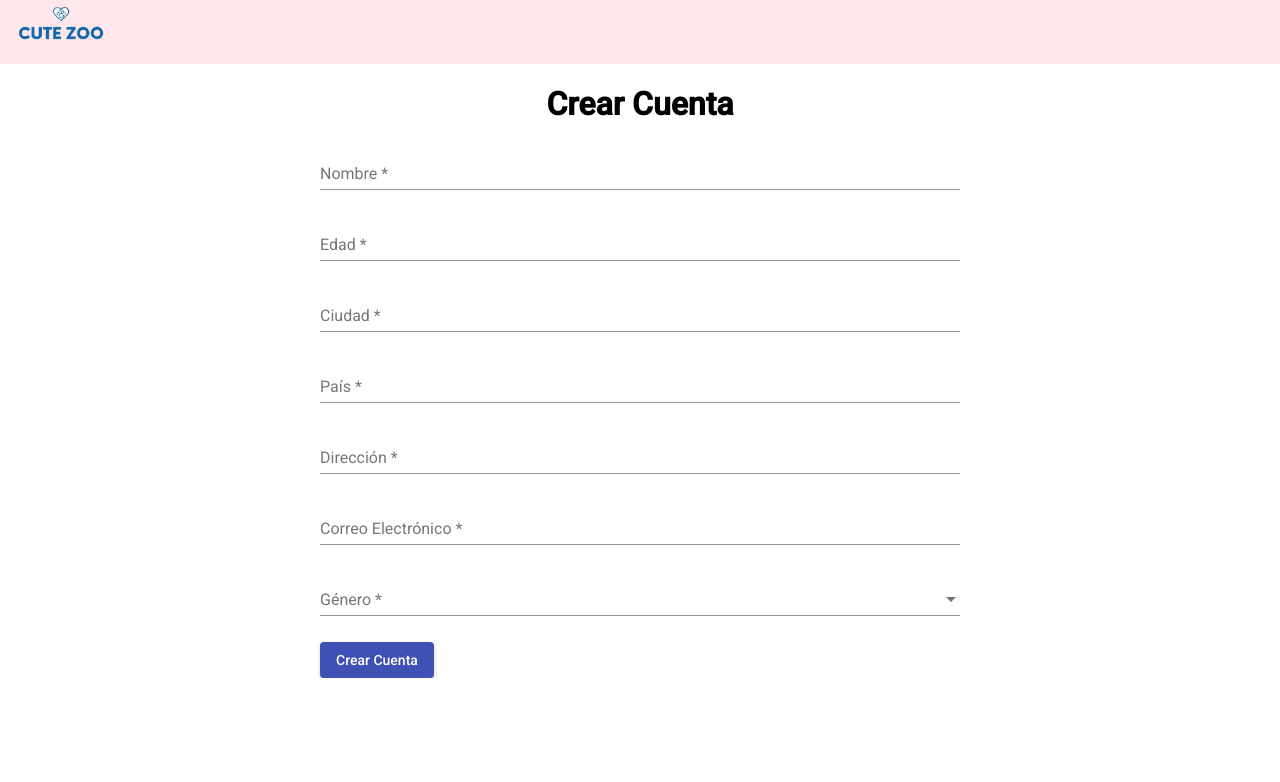
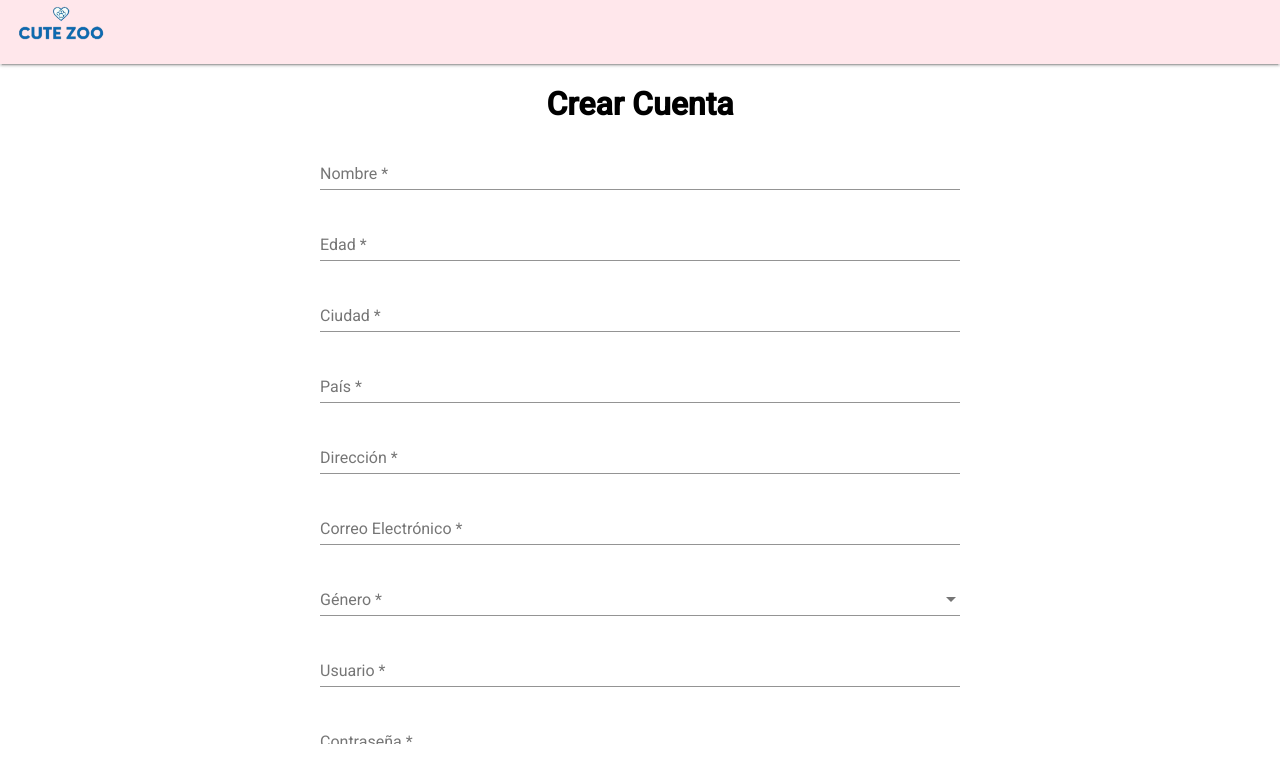
Before and after one commit to lmvasquezg/CuteZoo, an Angular app in the folder gui/CuteZoo/: page /signUp in a window 1280 px wide. Shown: the top 782 px of the page. Built offline with nearby package versions, Linux system fonts and the light colour scheme.

Commit message:
Añadiendo usuario y contraseña

```diff
--- a/gui/CuteZoo/src/app/app.component.html
+++ b/gui/CuteZoo/src/app/app.component.html
@@ -1,4 +1,4 @@
-<mat-toolbar style="background-color: rgb(255, 231, 235);">
+<mat-toolbar style="background-color: rgb(255, 231, 235);" [class.mat-elevation-z2]="true">
 
   <a routerLink="/home"><img width="90" src="/assets/cuteZoo.png"></a>
 
--- a/gui/CuteZoo/src/app/app.module.ts
+++ b/gui/CuteZoo/src/app/app.module.ts
@@ -15,6 +15,7 @@ import { MatSelectModule } from '@angular/material/select';
 import { FormsModule, ReactiveFormsModule } from '@angular/forms';
 import { MatDatepickerModule } from '@angular/material/datepicker';
 import { MatNativeDateModule } from '@angular/material/core';
+import { MatSnackBarModule } from '@angular/material/snack-bar';
 
 import { HomeComponent } from './home/home.component';
 import { SignUpComponent } from './sign-up/sign-up.component';
@@ -39,7 +40,8 @@ import { SignUpComponent } from './sign-up/sign-up.component';
     ReactiveFormsModule,
     MatNativeDateModule,
     MatDatepickerModule,
-    MatSelectModule
+    MatSelectModule,
+    MatSnackBarModule
   ],
     providers: [],
   bootstrap: [AppComponent]
--- a/gui/CuteZoo/src/app/sign-up/sign-up.component.html
+++ b/gui/CuteZoo/src/app/sign-up/sign-up.component.html
@@ -37,7 +37,7 @@
         <mat-form-field>
             <mat-label>Género</mat-label>
             <mat-select [formControl]="gender_control" [(value)]=gender required>
-                <mat-option>--</mat-option>
+                <mat-option>--Seleccione una opción--</mat-option>
                 <mat-option *ngFor="let gender of genderOptions" [value]="gender">
                     {{ gender }}
                 </mat-option>
@@ -45,6 +45,16 @@
             <mat-error *ngIf="gender_control.invalid">{{getErrorMessage("gender")}}</mat-error>
         </mat-form-field>
 
+        <mat-form-field>
+            <input matInput id="username" placeholder="Usuario" [formControl]="user_control" required>
+            <mat-error *ngIf="user_control">{{getErrorMessage("user")}}</mat-error>
+        </mat-form-field>
+
+        <mat-form-field>
+            <input matInput id="password" placeholder="Contraseña" type="password" [formControl]="psw_control" required>
+            <mat-error *ngIf="psw_control.invalid">{{getErrorMessage("password")}}</mat-error>
+        </mat-form-field>
+
         <button mat-raised-button color="primary" style="width: min-content;" (click)="createUser();">Crear Cuenta</button>
 
     </div>
--- a/gui/CuteZoo/src/app/sign-up/sign-up.component.ts
+++ b/gui/CuteZoo/src/app/sign-up/sign-up.component.ts
@@ -2,6 +2,8 @@ import { Component, OnInit } from '@angular/core';
 
 import {FormControl, Validators} from '@angular/forms';
 import { UserService } from '../user.service';
+import {MatSnackBar} from '@angular/material/snack-bar';
+
 
 @Component({
   selector: 'app-sign-up',
@@ -10,7 +12,7 @@ import { UserService } from '../user.service';
 })
 export class SignUpComponent implements OnInit {
 
-  constructor(private user: UserService) { }
+  constructor(private user: UserService, private _snackBar: MatSnackBar) { }
 
   ngOnInit() {
   }
@@ -28,7 +30,8 @@ export class SignUpComponent implements OnInit {
   address_control = new FormControl('', [Validators.required]);
   email_control = new FormControl('', [Validators.required, Validators.email]);
   gender_control = new FormControl('', [Validators.required]);
-
+  user_control = new FormControl('', [Validators.required]);
+  psw_control = new FormControl('', [Validators.required]);
 
   name;
   age;
@@ -37,6 +40,8 @@ export class SignUpComponent implements OnInit {
   address;
   email;
   gender;
+  username;
+  password;
 
   getErrorMessage(type: string) {
     switch(type) {
@@ -63,18 +68,38 @@ export class SignUpComponent implements OnInit {
                '';
         break;
       case "gender":
-        return this.gender_control.hasError('required') ? 'Por favor seleccione un opción' : '';
+        return this.gender_control.hasError('required') ? 'Por favor seleccione una opción' : '';
+        break;
+      case "user":
+        return this.user_control.hasError('required') ? 'Por favor seleccione un nombre de usuario' : '';
+        break;
+      case "password":
+        return this.psw_control.hasError('required') ? 'Por favor ingrese una contraseña' : '';
         break;
     }
   }
 
   createUser() {
+    if (this.name_control.invalid || this.age_control.invalid || this.city_control.invalid || this.country_control.invalid || this.address_control.invalid || this.email_control.invalid || this.gender_control.invalid || this.user_control.invalid || this.psw_control.invalid) {
+      if (this.age_control.hasError('min')) {
+        this.openSnackBar("Ingrese una edad valida", "Ok");
+      }
+      else if (this.email_control.hasError('email')) {
+        this.openSnackBar("Ingrese un correo electrónico valido", "Ok")
+      }
+      else{
+        this.openSnackBar("Ingrese todos los datos", "Ok");
+      }
+    }
+    else{
       this.name = (document.getElementById('name') as HTMLInputElement).value;
       this.age = (document.getElementById('age') as HTMLInputElement).value;
       this.city = (document.getElementById('city') as HTMLInputElement).value;
       this.country = (document.getElementById('country') as HTMLInputElement).value;
       this.address = (document.getElementById('address') as HTMLInputElement).value;
       this.email = (document.getElementById('email')as HTMLInputElement).value;
+      this.username = (document.getElementById('username') as HTMLInputElement).value;
+      this.password = (document.getElementById('password') as HTMLInputElement).value;
 
       this.user.name = this.name;
       this.user.age = this.age;
@@ -83,7 +108,14 @@ export class SignUpComponent implements OnInit {
       this.user.address = this.address;
       this.user.email = this.email;
       this.user.gender = this.gender;
-
-    console.log(this.user);
+      this.user.username = this.username;
+      this.user.password = this.password;
     }
   }
+
+  openSnackBar(message: string, action: string) {
+    this._snackBar.open(message, action, {
+      duration: 2000,
+    });
+  }
+}
--- a/gui/CuteZoo/src/app/user.service.ts
+++ b/gui/CuteZoo/src/app/user.service.ts
@@ -14,6 +14,8 @@ export class UserService {
   address: string;
   email: string;
   gender: string;
+  username: string;
+  password: string;
 
   getName() {
     return this.name;
--- a/gui/CuteZoo/src/styles.css
+++ b/gui/CuteZoo/src/styles.css
@@ -10,6 +10,6 @@ body { margin: 0; font-family: Roboto, "Helvetica Neue", sans-serif; }
 
 .scrollable {
     overflow: auto;
-    height: max-content;
+    height: 85%;
     /* overflow: visible; */
 }
```
Lines whose indentation alone changed are shown as unchanged.
